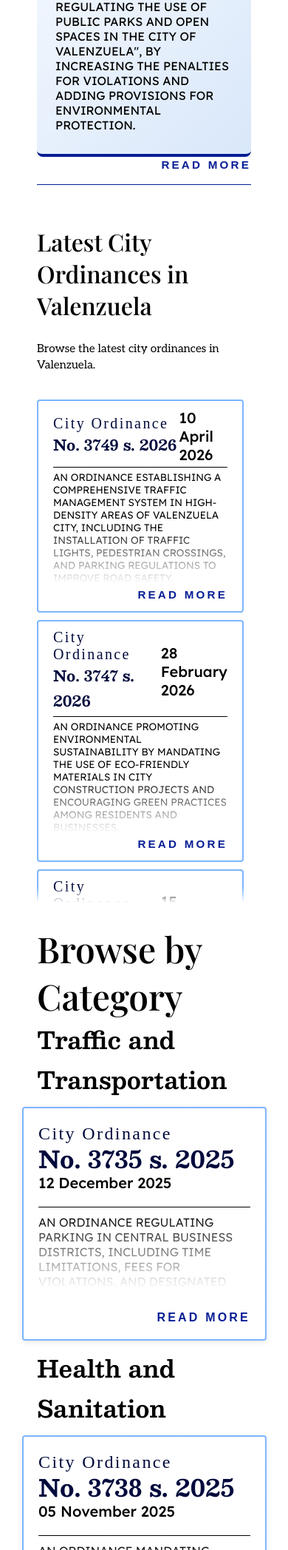
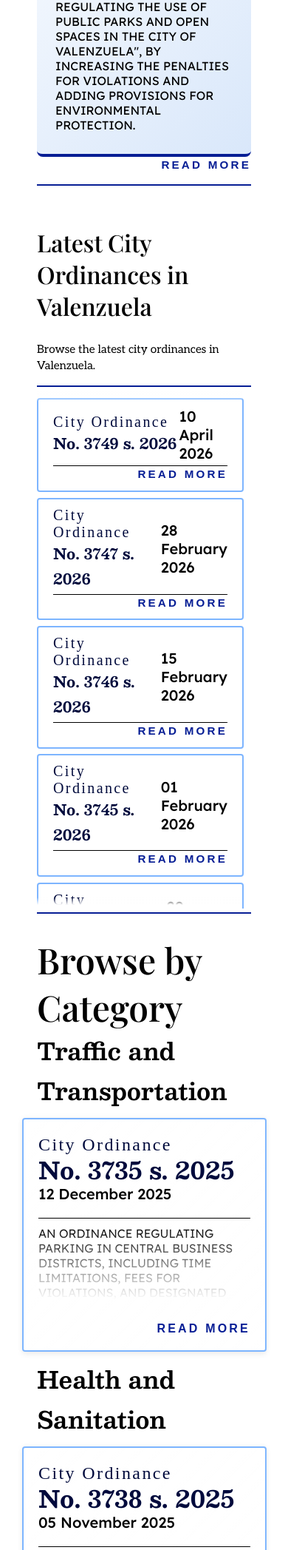
Before and after one commit to LordDomino/encyclawphilia-website, a PHP site: page / in a window 390 px wide. Shown: the part 1600-3695 px from the top of the page at 74% size. Run offline with PHP 8.4, Linux system fonts and the light colour scheme; some web fonts are replaced.

Commit message:
Responsiveness changes

```diff
--- a/css/style-claude.css
+++ b/css/style-claude.css
@@ -82,7 +82,7 @@
     --sidebar-width: 30vw;
     --cards-padding: 20px;
     --content-side-padding: 10vw;
-    --scroll-margin: 20px;
+    --scroll-margin: 10px;
 
     --padding-big: 10vw;
     --padding-medium: 2.5vw;
@@ -273,7 +273,7 @@ section.dashboard[id="browse-latest"] {
 }
 
 .flex-column:not(:last-child) {
-    border-right: 1px solid var(--accent-color);
+    border-right: 2px solid var(--accent-color);
     margin-right: 20px;
     padding-right: 20px;
 }
@@ -457,23 +457,42 @@ section.dashboard[id="browse-latest"] {
 
 /* --- Vertical carousel --- */
 
+.vertical-carousel-frame {
+    position: relative;
+    border-top: 2px solid var(--accent-color);
+    border-bottom: 2px solid var(--accent-color);
+    overflow: hidden;
+}
+
 .vertical-carousel-wrapper {
-    overflow-y: scroll;
     height: 800px;
+    overflow-y: auto;
     scroll-behavior: smooth;
     scroll-snap-type: y mandatory;
-    padding: var(--cards-padding);
-    padding-left: 0;
-    mask-image: linear-gradient(to bottom,
-            transparent 0%,
-            black var(--scroll-margin),
-            black calc(100% - var(--scroll-margin)),
-            transparent 100%);
-    -webkit-mask-image: linear-gradient(to bottom,
-            transparent 0%,
-            black var(--scroll-margin),
-            black calc(100% - var(--scroll-margin)),
-            transparent 100%);
+    padding-right: var(--cards-padding);
+    margin: calc(var(--cards-padding) / 2) 0;
+}
+
+.vertical-carousel-frame::before,
+.vertical-carousel-frame::after {
+    content: "";
+    position: absolute;
+    left: 0;
+    right: 12px;
+    /* leave room for the scrollbar */
+    height: calc(var(--scroll-margin) * 2);
+    pointer-events: none;
+    z-index: 2;
+}
+
+.vertical-carousel-frame::before {
+    top: 0;
+    background: linear-gradient(to bottom, var(--bg-color) 0%, var(--bg-color) 25%, transparent);
+}
+
+.vertical-carousel-frame::after {
+    bottom: 0;
+    background: linear-gradient(to top, var(--bg-color), var(--bg-color), transparent);
 }
 
 .vertical-carousel-wrapper::-webkit-scrollbar {
@@ -496,14 +515,14 @@ section.dashboard[id="browse-latest"] {
 ul.vertical-carousel {
     display: flex;
     flex-direction: column;
-    gap: var(--cards-padding);
+    gap: calc(var(--cards-padding) * 0.75);
     list-style: none;
     padding: 0;
     margin: 0;
 }
 
 ul.vertical-carousel li {
-    scroll-margin: var(--scroll-margin);
+    scroll-margin-top: var(--scroll-margin);
     scroll-snap-align: start;
     scroll-snap-stop: always;
 }
@@ -516,6 +535,7 @@ ul.vertical-carousel li:first-child {
 ul.vertical-carousel li:last-child {
     padding-bottom: var(--scroll-margin);
     scroll-margin: 0;
+    scroll-snap-align: end;
 }
 
 /* --- Horizontal carousel --- */
@@ -966,7 +986,7 @@ footer .footer-brand p {
 
     .flex-column:not(:last-child) {
         border-right: none;
-        border-bottom: 1px solid var(--accent-color);
+        border-bottom: 2px solid var(--accent-color);
         margin-right: 0;
         margin-bottom: 15px;
         padding-right: 0;
@@ -983,6 +1003,16 @@ footer .footer-brand p {
 
     .card-banner .preview-text {
         font-size: 0.85rem;
+    }
+
+    .card-banner .preview-container {
+        max-height: 10vw;
+        overflow-y: hidden;
+    }
+
+    .card-banner .preview-text {
+        max-height: 10vw;
+        background-image: linear-gradient(to bottom, #000000, rgba(0, 0, 0, 0));
     }
 
     footer .footer-links {
@@ -1063,6 +1093,10 @@ footer .footer-brand p {
 
     ul.carousel li {
         flex: 0 0 clamp(280px, 90vw, 500px);
+    }
+
+    .card-banner .preview-container {
+        display: none;
     }
 
     .carousel-wrapper {
--- a/index.html
+++ b/index.html
@@ -50,6 +50,7 @@
             <div class="flex-column">
                 <h1>Latest City Ordinances in Valenzuela</h1>
                 <p>Browse the latest city ordinances in Valenzuela.</p>
+                <div class="vertical-carousel-frame">
                     <div class="vertical-carousel-wrapper">
                         <ul class="vertical-carousel">
                             <li>
@@ -169,6 +170,7 @@
                                 </div>
                             </li>
                         </ul>
+                    </div>
                 </div>
             </div>
 
```
Lines whose indentation alone changed are shown as unchanged.
